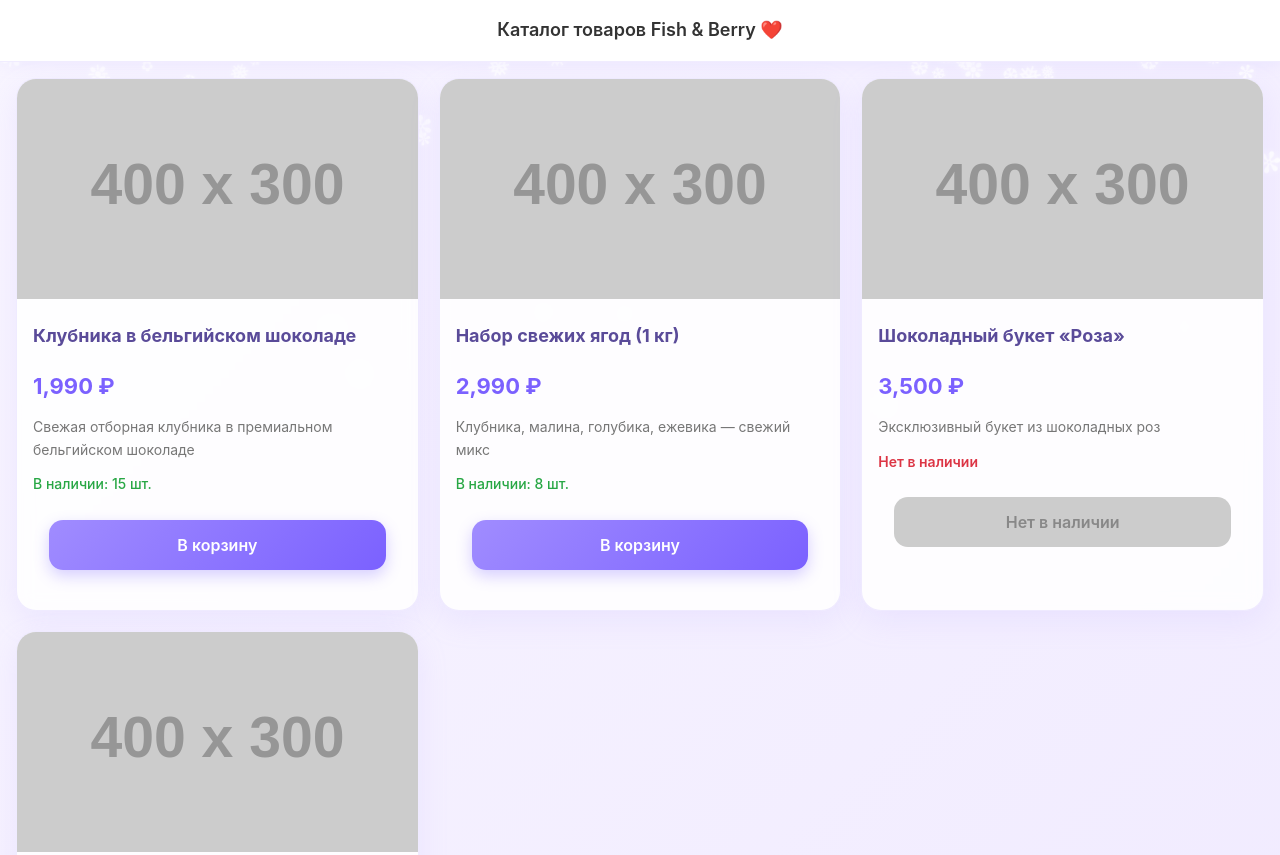
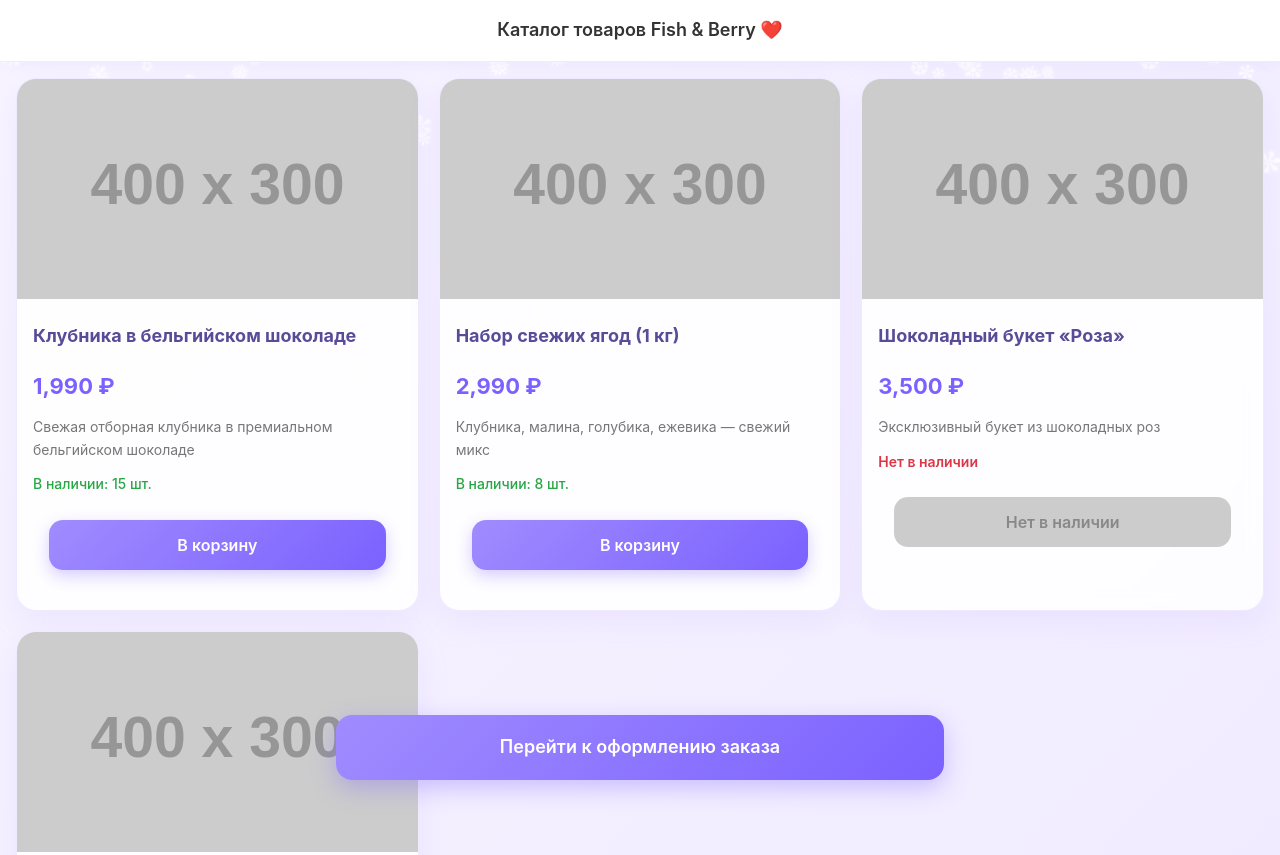
Before and after one commit to ksksz/ksksz.github.io, a plain HTML site: page index.html in a window 1280 px wide. Shown: the top 855 px of the page. Drawn offline with Linux system fonts and the light colour scheme; placeholder pictures from the web are drawn by us.

Commit message:
кнопка оформления

```diff
--- a/styles.css
+++ b/styles.css
@@ -152,6 +152,17 @@ header {
 
 /* ========== КНОПКА К ОФОРМЛЕНИЮ ========== */
 .checkout-btn { padding: 20px 16px; }
+
+.checkout-btn {
+    position: fixed;
+    bottom: 20px;
+    left: 50%;
+    transform: translateX(-50%);
+    max-width: 640px;
+    width: 100%;
+    padding: 0 16px;
+    z-index: 5;
+}
 
 .checkout-btn a {
     position: relative;
```
